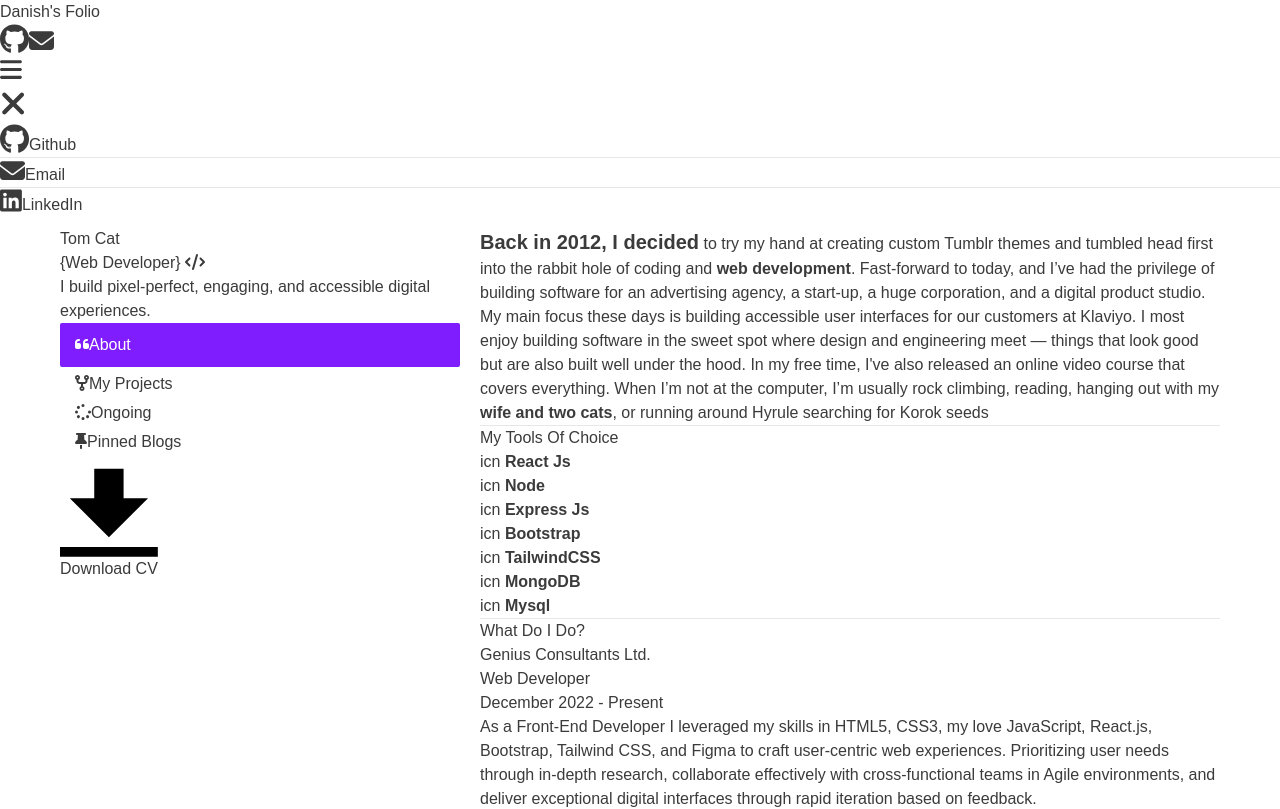
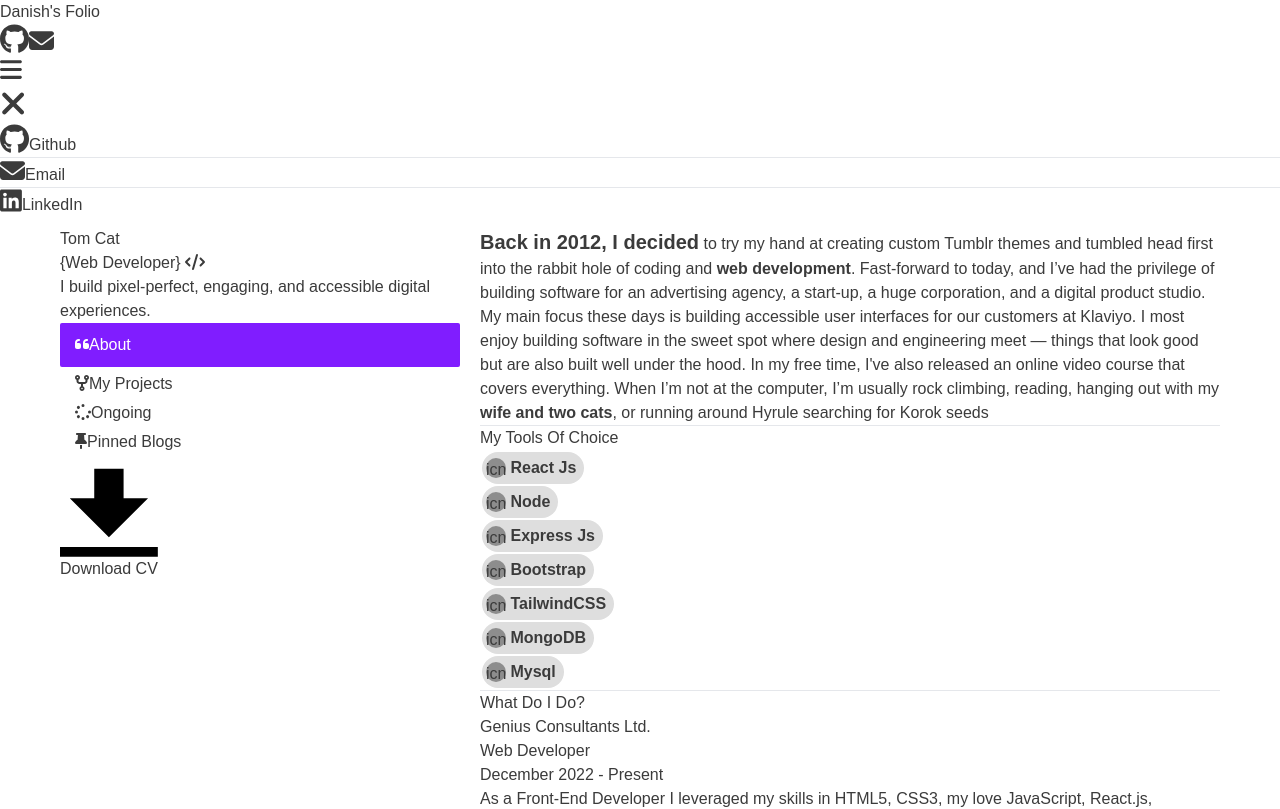
Before and after one commit to danishofcodes/tokensandbraces, a React (Vite) app: page / in a window 1280 px wide. Shown: the top 809 px of the page. Built offline with nearby package versions, Linux system fonts and the light colour scheme; a web font is replaced by a local one.

Commit message:
terminalgif,.toolofchoice-card,iconspace classes added

```diff
--- a/src/index.css
+++ b/src/index.css
@@ -232,10 +232,10 @@ body{
 }
 }
 
-img{
+/* img{
  height:  100px;
  padding: 10px;
-}
+} */
 .navPoints ul li{
   margin-bottom: 5px;
   padding-left: 15px;
@@ -335,3 +335,33 @@ img{
   background-color: #801dff;
   color: #ffff;
 } */
+
+.terminalgif{
+  background-color: #3b3b3b;
+  height: 145px;
+  width: 70%;
+  border-radius: 7px;
+  margin: 10px 0px;
+}
+
+.toolofchoice-card{
+  background-color: #dedede;
+  padding: 4px 8px 4px 4px;
+  margin: 2px;
+  border-radius: 20px;
+  flex-shrink: 0;
+  width: max-content;
+  height: 32px;
+  display: flex;
+  align-items: center;
+  justify-content: space-between;
+
+}
+
+.iconspace{
+  background-color: #8d8d8d;
+  height: 20px;
+  width: 20px;
+  border-radius: 20px;
+  display: inline-block;
+}
```
